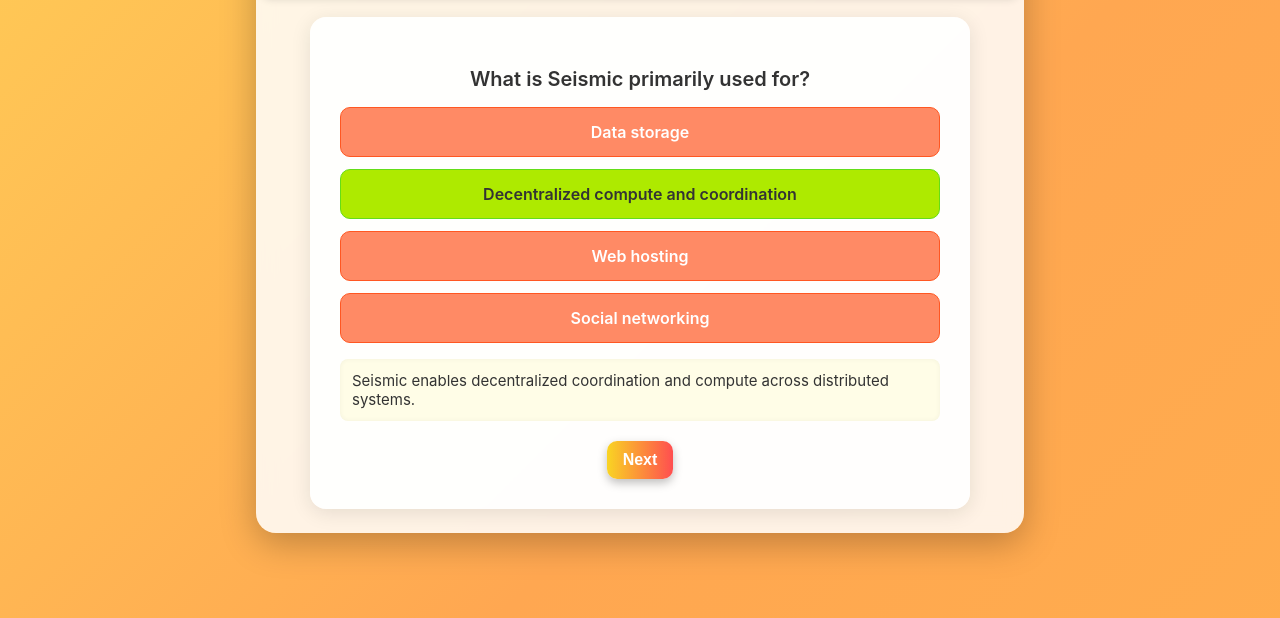
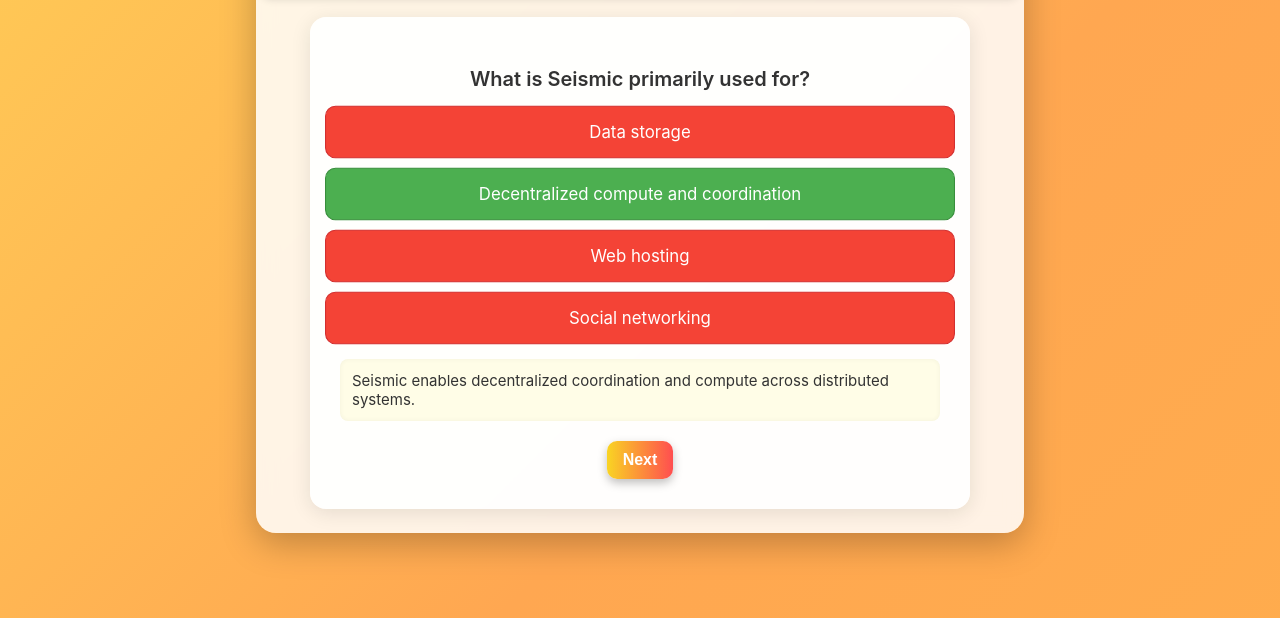
Before and after one commit to 0mprakashrout/SesmicQuiz, a plain HTML site: page index.html in a window 1280 px wide. Both pictures are taken after a click on the element "Data storage". Shown: the part 176-794 px from the top of the page. Drawn offline with Linux system fonts and the light colour scheme.

Commit message:
Update index.html

```diff
--- a/index.html
+++ b/index.html
@@ -67,8 +67,20 @@
       box-shadow: 0 4px 20px rgba(0,0,0,0.1);
     }
 
-    .question { margin-top: 20px; font-size: 20px; font-weight: 600; color: #333; }
-    .choices { display: flex; flex-direction: column; gap: 12px; margin-top: 16px; width: 100%; }
+    .question {
+      margin-top: 20px;
+      font-size: 20px;
+      font-weight: 600;
+      color: #333;
+    }
+
+    .choices {
+      display: flex;
+      flex-direction: column;
+      gap: 12px;
+      margin-top: 16px;
+      width: 100%;
+    }
 
     .choice {
       padding: 14px;
@@ -77,13 +89,33 @@
       cursor: pointer;
       background: #fff8e1;
       font-size: 16px;
-      transition: 0.2s;
+      transition: 0.3s;
     }
 
-    .choice:hover { background: #ffeaa7; transform: scale(1.03); }
-    .choice.selected { background: #fdd835; border-color: #fbc02d; }
-    .choice.correct { background: #aeea00; border-color: #64dd17; color: #333; font-weight: 600; }
-    .choice.incorrect { background: #ff8a65; border-color: #ff5722; color: #fff; font-weight: 600; }
+    .choice:hover {
+      background: #ffeaa7;
+      transform: scale(1.03);
+    }
+
+    .choice.selected {
+      background: #fdd835;
+      border-color: #fbc02d;
+      transform: scale(1.05);
+    }
+
+    .choice.correct {
+      background: #4CAF50 !important;
+      color: #fff;
+      border-color: #388E3C;
+      transform: scale(1.05);
+    }
+
+    .choice.incorrect {
+      background: #F44336 !important;
+      color: #fff;
+      border-color: #D32F2F;
+      transform: scale(1.05);
+    }
 
     .explanation {
       margin-top: 16px;
```
